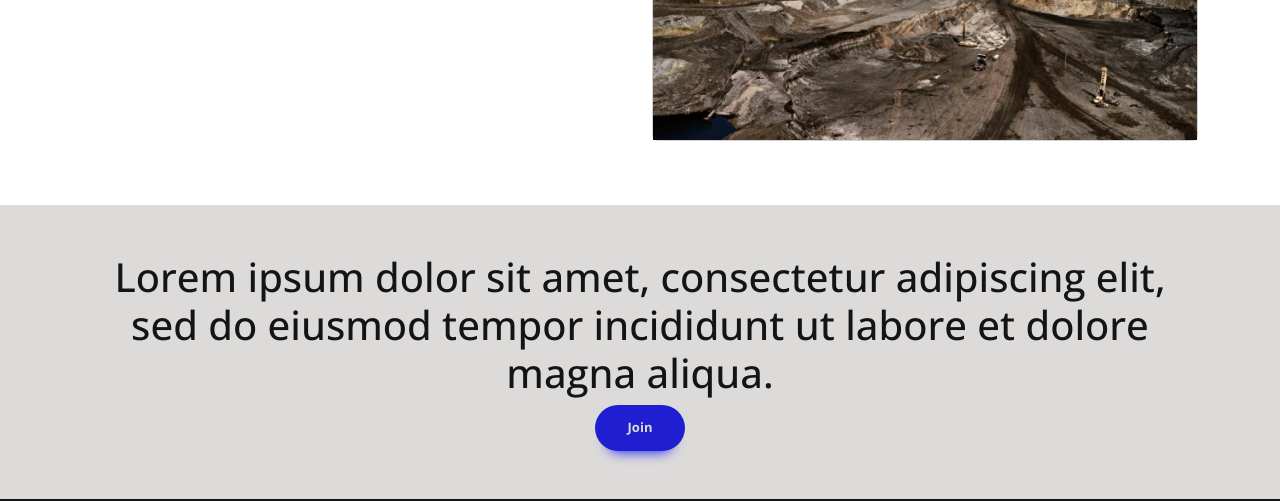
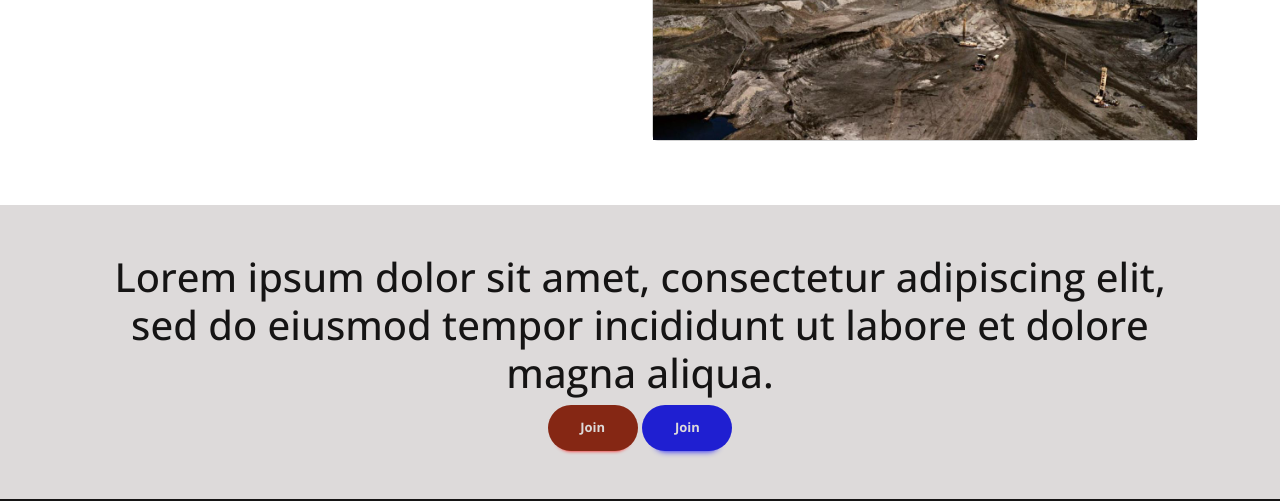
Before and after one commit to Furynd/compro-template, a website built with Vite: page index.html in a window 1280 px wide. Shown: the part 2073-2574 px from the top of the page. Built offline with nearby package versions, Linux system fonts and the light colour scheme.

Commit message:
second button cta

```diff
--- a/index.html
+++ b/index.html
@@ -196,6 +196,7 @@
       <div class="bg-neutral-100 text-neutral-900">
         <div class="container text-center py-5">
           <h5 class="fs-primary-heading">Lorem ipsum dolor sit amet, consectetur adipiscing elit, sed do eiusmod tempor incididunt ut labore et dolore magna aliqua.</h5>
+          <button class="button btn-red">Join</button>
           <button class="button">Join</button>
         </div>
       </div>
--- a/style.css
+++ b/style.css
@@ -7,6 +7,8 @@
   --clr-primary-400: hsl(245, 67%, 19%);
 
   --clr-secondary-400: hsl(10, 74%, 30%);
+  --clr-secondary-300: hsl(5, 64%, 60%);
+  --clr-secondary-100: hsl(5, 54%, 80%);
 
   --clr-neutral-100: hsl(0, 4%, 86%);
   --clr-neutral-900: rgb(21, 20, 20);
@@ -244,8 +246,14 @@ p:not([class]) {
   font-size: var(--fs-btn);
   color: var(--clr-neutral-100);
   background-color: var(--clr-accent-400);
-  box-shadow: 0 1em 1em -1em blue;
+  box-shadow: 0 1em 0.5em -1em blue;
 }
+
+.btn-red {
+  background-color: var(--clr-secondary-400);
+  box-shadow: 0 0.5em 0.3em -0.5em red;
+}
+
 .button[data-type="inverted"] {
   color: var(--clr-accent-400);
   background-color: var(--clr-neutral-100);
@@ -254,6 +262,10 @@ p:not([class]) {
 .button:hover,
 .button:focus-visible {
   background-color: var(--clr-accent-300);
+}
+.btn-red:hover,
+.btn-red:focus-visible {
+  background-color: var(--clr-secondary-100);
 }
 
 .button[data-type="inverted"]:hover,
```
